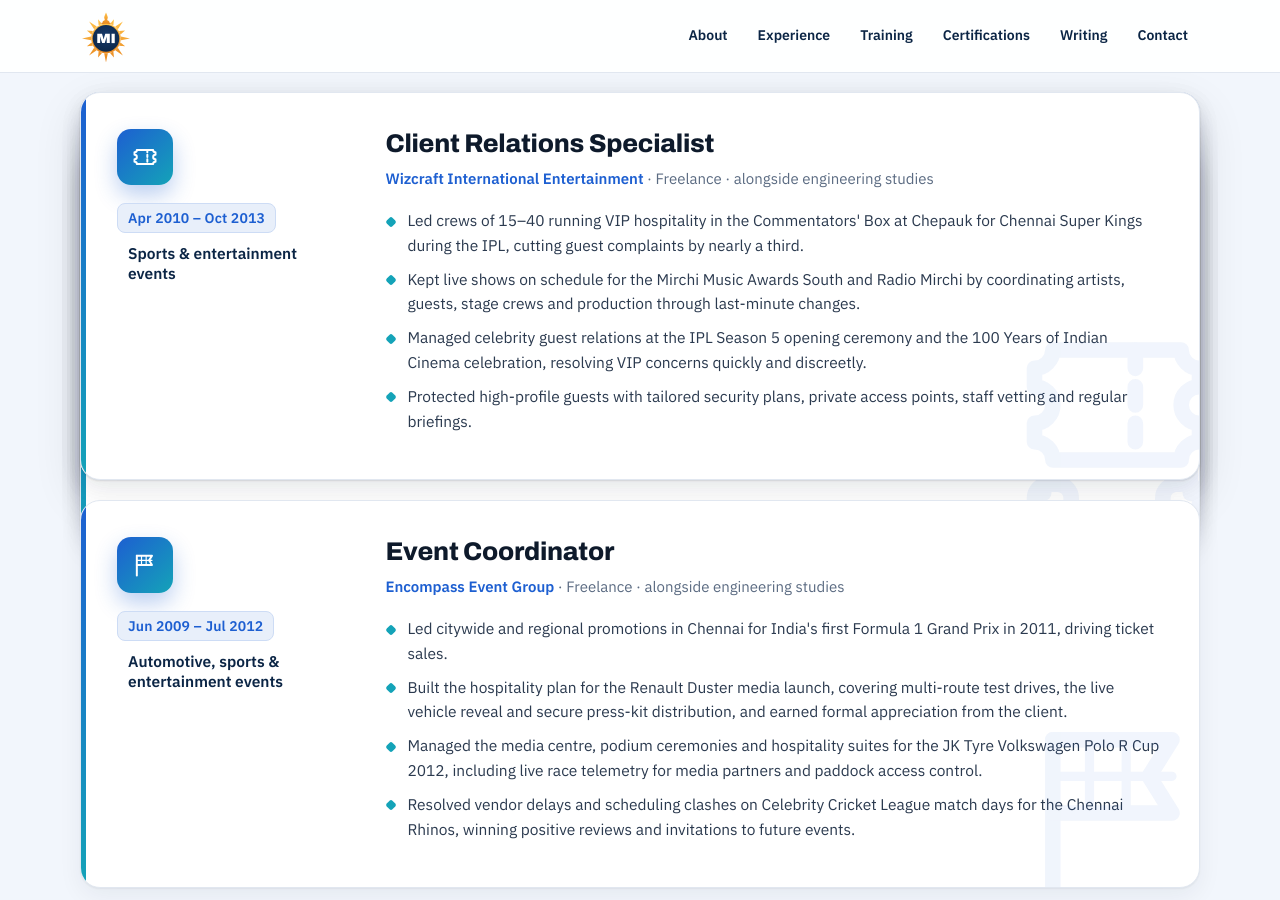
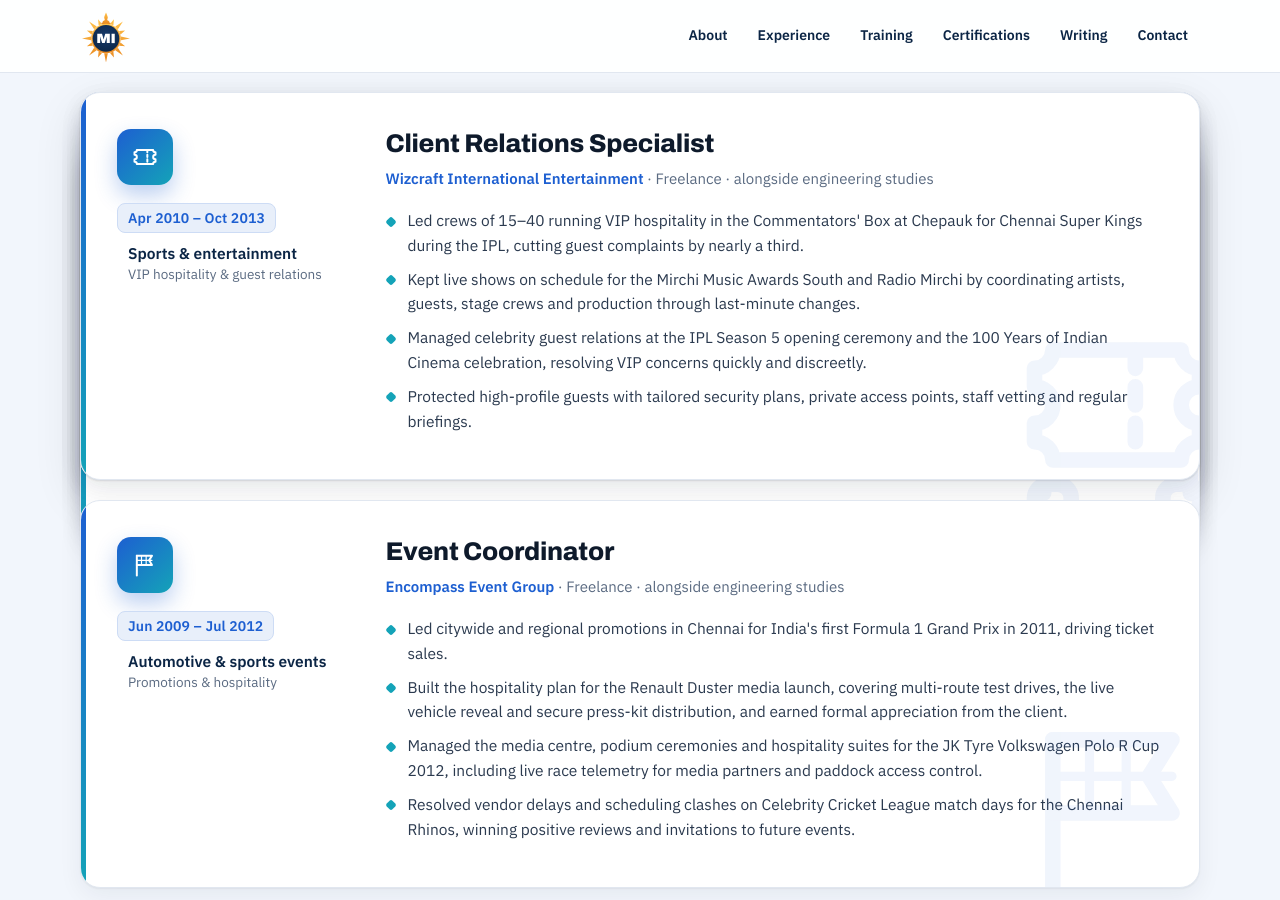
Before and after one commit to Madhan-I/Madhan-I.github.io, a Jekyll site: the page built from index.html, in a window 1280 px wide and 900 px high, scrolled down 5833 px. Built offline with Jekyll 4.4.1, drawn with Linux system fonts in a browser that asks for light colours.

Commit message:
Two-line sector labels for the event roles
Co-Authored-By: Claude Opus 5.5 <noreply@anthropic.com>
Claude-Session: https://claude.ai/code/session_01MFRrTt7LBDdX57m85KHNGp

```diff
--- a/_data/profile.yml
+++ b/_data/profile.yml
@@ -193,7 +193,7 @@ experience:
       - Kept error rates low after handover by documenting the fixes in workflow playbooks for the permanent operations team.
   - dates: Apr 2010 – Oct 2013
     title: Client Relations Specialist
-    sector: "Sports & entertainment events"
+    sector: "Sports & entertainment · VIP hospitality & guest relations"
     icon: ticket
     company: Wizcraft International Entertainment
     detail: Freelance · alongside engineering studies
@@ -204,7 +204,7 @@ experience:
       - "Protected high-profile guests with tailored security plans, private access points, staff vetting and regular briefings."
   - dates: Jun 2009 – Jul 2012
     title: Event Coordinator
-    sector: "Automotive, sports & entertainment events"
+    sector: "Automotive & sports events · Promotions & hospitality"
     icon: flag
     company: Encompass Event Group
     detail: Freelance · alongside engineering studies
```
